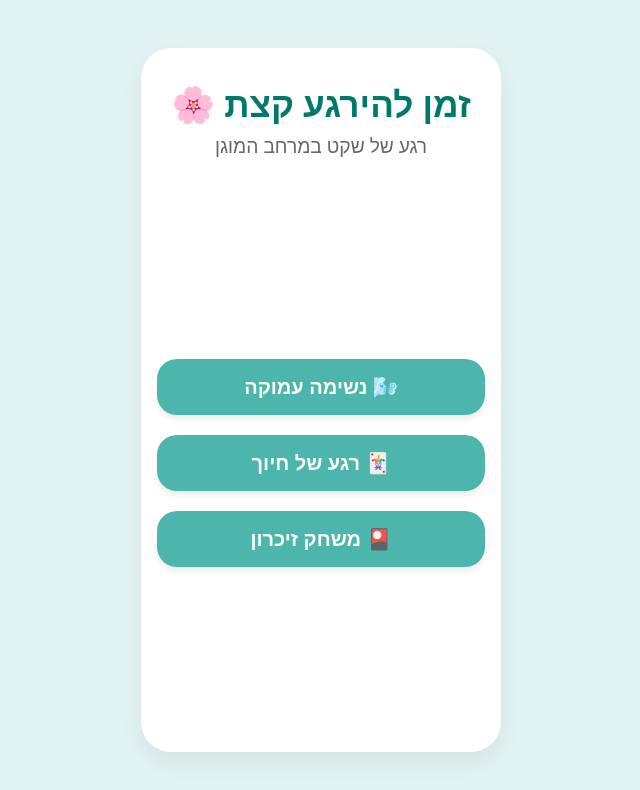
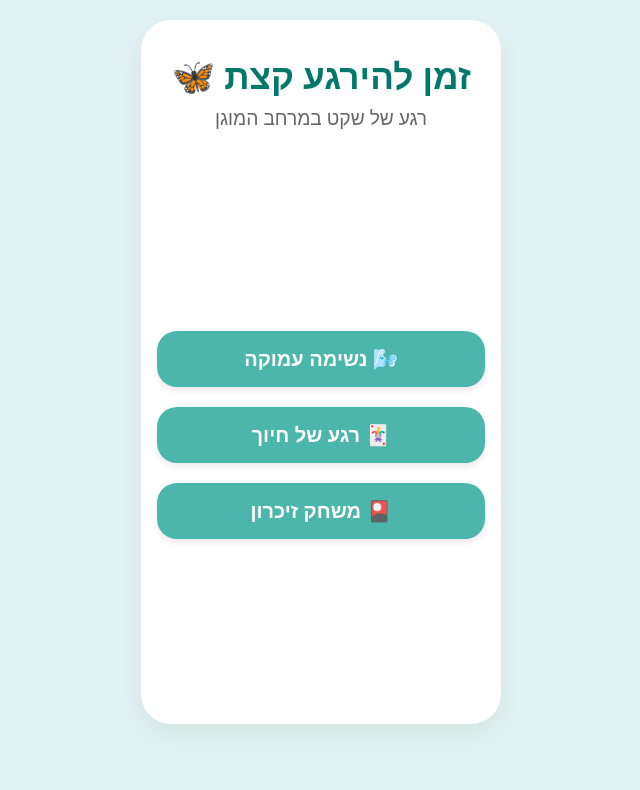
Before and after one commit to hadasyev/safe-room-calm, a plain HTML site: page index.html in a window 1280 px wide. Shown: the whole page, without its empty margins (319-959 px from the left). Drawn offline with Linux system fonts and the light colour scheme.

Commit message:
Update index.html

```diff
--- a/index.html
+++ b/index.html
@@ -21,10 +21,11 @@
             color: var(--text-color);
             margin: 0;
             display: flex;
-            align-items: center;
+            align-items: flex-start;
             justify-content: center;
             height: 100vh;
             overflow: hidden;
+            padding-top: 20px;
         }
 
         .container {
@@ -172,7 +173,7 @@
     <div class="container">
         <!-- Main Menu -->
         <div id="home" class="screen active">
-            <h1>זמן להירגע קצת 🌸</h1>
+            <h1>זמן להירגע קצת 🦋</h1>
             <span class="subtitle">רגע של שקט במרחב המוגן</span>
             <div style="flex-grow: 1; display: flex; flex-direction: column; justify-content: center; width: 100%;">
                 <button class="menu-btn" onclick="showScreen('breathing')">🌬️ נשימה עמוקה</button>
```
